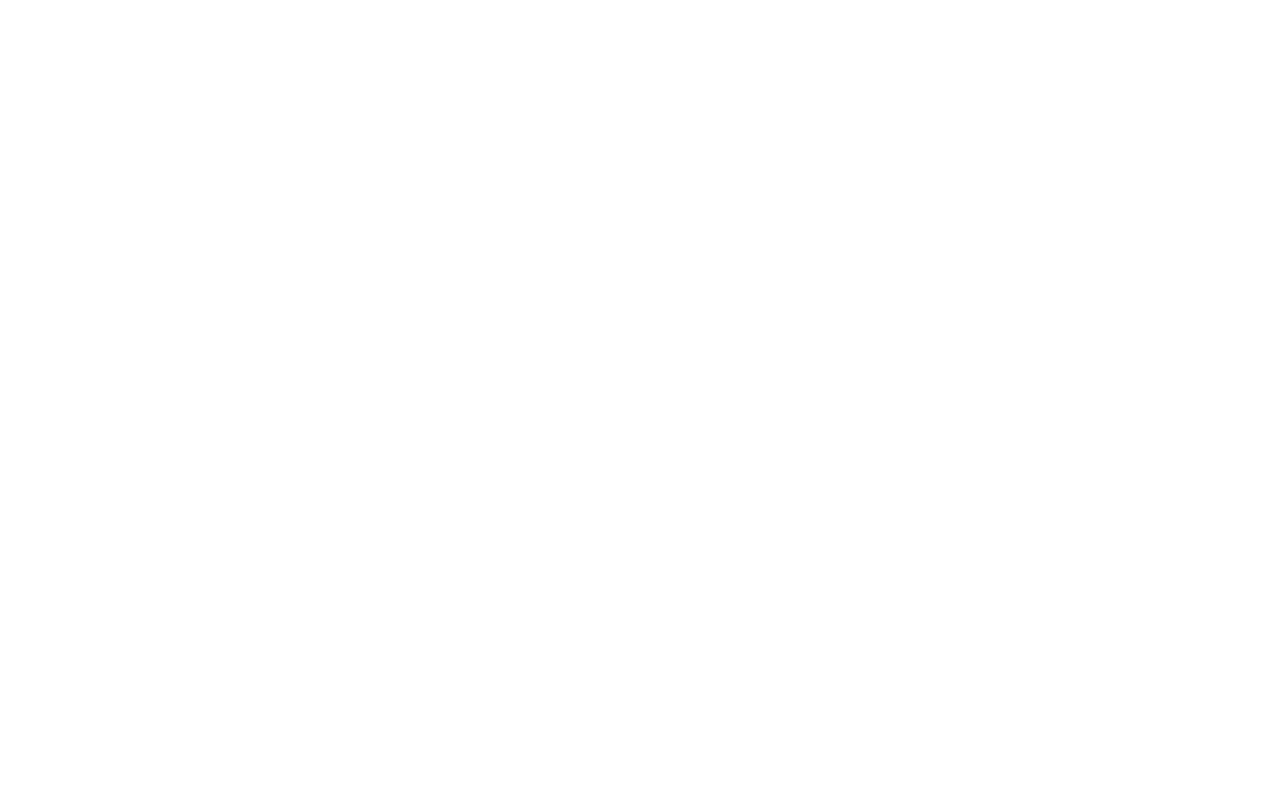
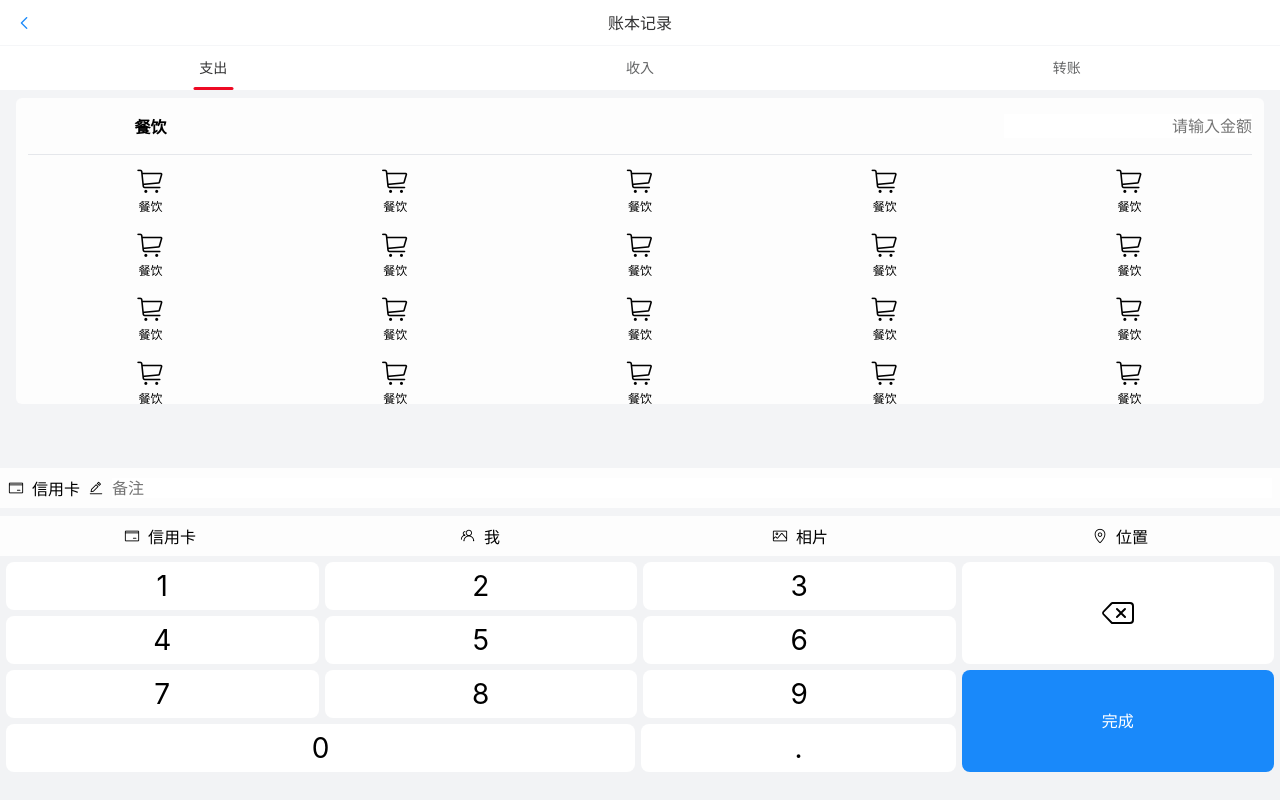
Before and after one commit to Tzdy/accountbook, a Vue app: page /takenote in a window 1280 px wide. Before the commit this address had no page. Built offline with nearby package versions, Linux system fonts and the light colour scheme.

Commit message:
feat: 添加一笔账单

```diff
--- a/components.d.ts
+++ b/components.d.ts
@@ -10,6 +10,7 @@
     RouterLink: typeof import('vue-router')['RouterLink']
     RouterView: typeof import('vue-router')['RouterView']
     SvgIcon: typeof import('./src/components/SvgIcon.vue')['default']
+    VanActionSheet: typeof import('vant/es')['ActionSheet']
     VanButton: typeof import('vant/es')['Button']
     VanCell: typeof import('vant/es')['Cell']
     VanDivider: typeof import('vant/es')['Divider']
@@ -17,7 +18,10 @@
     VanList: typeof import('vant/es')['List']
     VanLoading: typeof import('vant/es')['Loading']
     VanNavBar: typeof import('vant/es')['NavBar']
+    VanNumberKeyboard: typeof import('vant/es')['NumberKeyboard']
     VanPullRefresh: typeof import('vant/es')['PullRefresh']
+    VanTab: typeof import('vant/es')['Tab']
+    VanTabs: typeof import('vant/es')['Tabs']
     VantButton: typeof import('vant/es')['tButton']
   }
 }
--- a/src/App.vue
+++ b/src/App.vue
@@ -24,7 +24,6 @@
 
 #app {
     width: 100%;
-    max-width: 500px;
     height: 100%;
     overflow: hidden;
     position: absolute;
--- a/src/router/index.ts
+++ b/src/router/index.ts
@@ -8,6 +8,11 @@
       name: "home",
       component: () => import("@/views/HomeView.vue"),
     },
+    {
+      path: "/takenote",
+      name: "takenote",
+      component: () => import("@/views/TakeNoteView.vue"),
+    },
     // {
     //   path: "/login",
     //   name: "login",
--- a/src/views/HomeView.vue
+++ b/src/views/HomeView.vue
@@ -1,6 +1,7 @@
 <template>
     <van-nav-bar safe-area-inset-top title="账本记录" />
-    <div ref="scrollElement" class="main-container-height box-border overflow-x-hidden overflow-y-auto bg-gray-100"
+    <div ref="scrollElement"
+        class="main-container-height box-border overflow-x-hidden overflow-y-auto will-change-scroll bg-gray-100"
         @scroll="onScrollChange()">
         <van-pull-refresh style="overflow: visible;" v-model="loading" @refresh="onRefresh">
             <div class="min-main-container-height flex flex-col">
@@ -29,10 +30,12 @@
                     </div>
                     <!-- 操作 -->
                     <div class="mt-4 flex bg-gray-50 mx-3">
-                        <van-button class="w-full" size="medium" color="#001938">
-                            <van-icon class="align-middle" size="20" name="balance-list-o" />
-                            <span class="ml-2">记一笔</span>
-                        </van-button>
+                        <router-link class="w-full" :to="{ name: 'takenote' }">
+                            <van-button class="w-full" size="medium" color="#001938">
+                                <van-icon class="align-middle" size="20" name="balance-list-o" />
+                                <span class="ml-2">记一笔</span>
+                            </van-button>
+                        </router-link>
                     </div>
                 </div>
                 <!-- 记账展示 -->
@@ -44,7 +47,7 @@
                             <span class="font-600">{{ item.time }}</span>
                             <span class="mr-1 ml-auto text-sm">收入:</span>
                             <span class="mr-4 text-sm font-600">{{ item.income }}</span>
-                            <span class="mr-1 text-sm">支出: {{ index }}</span>
+                            <span class="mr-1 text-sm">支出:</span>
                             <span class="mr-0 text-sm font-600">{{ item.spend }}</span>
                         </div>
                         <div class="flex-col flex">
--- /dev/null
+++ b/src/views/TakeNoteView.vue
@@ -0,0 +1,156 @@
+<template>
+    <div class="bg-gray-100 h-full w-full flex-col flex">
+        <van-nav-bar title="账本记录" left-arrow safe-area-inset-top @click-left="onReturnPage" />
+        <van-tabs v-model:active="indexActive">
+            <van-tab title="支出"></van-tab>
+            <van-tab title="收入"></van-tab>
+            <van-tab title="转账"></van-tab>
+        </van-tabs>
+        <div class="px-3 mx-4 mt-2 bg-light-50 rounded-md flex flex-col overflow-auto">
+            <div class="py-4 flex border-b border-b-solid border-gray-200">
+                <span class="font-600 basis-1/5 text-center">餐饮</span>
+                <input style="direction: rtl;" class="h-full mr-0 ml-auto border-none" v-model="input" readonly
+                    placeholder="请输入金额" type="text">
+            </div>
+            <div class="flex flex-wrap py-2 gap-y-3 overflow-auto will-change-scroll">
+                <!-- row -->
+                <div v-for="(item, index) in (indexActive === 0 ? spendTypeList : incomeTypeList)" :key="index"
+                    class="flex flex-col items-center gap-y-1 w-full basis-1/5">
+                    <div></div>
+                    <van-icon :name="item.icon" size="28" />
+                    <span class="text-xs">{{ item.name }}</span>
+                </div>
+            </div>
+        </div>
+        <div class="mt-16 flex flex-col flex-grow-1">
+            <div class="w-screen flex flex-col bg-gray-100 gap-y-2 mt-auto">
+                <div class="flex bg-light-50 gap-x-2 items-center px-2">
+                    <div class="my-2 flex items-center gap-x-2 justify-center flex-shrink-0">
+                        <van-icon name="credit-pay" />
+                        <span class="ellipsis">信用卡</span>
+                    </div>
+                    <div class="flex items-center gap-x-2 justify-center flex-grow-1">
+                        <van-icon name="edit" />
+                        <input @focus="isNoteFocus = true" @blur="isNoteFocus = false" class="h-full w-full border-none"
+                            placeholder="备注" type="text">
+                    </div>
+                    <van-button v-show="isNoteFocus" class="flex-shrink-0" size="mini"
+                        style="background-color: #fcd34d; padding: 0 0.75rem;">
+                        ok
+                    </van-button>
+                </div>
+                <div class="flex bg-light-50 py-2">
+                    <div @click="isSelectAccountShow=true"
+                        class="basis-full flex items-center gap-x-2 justify-center overflow-hidden">
+                        <van-icon name="credit-pay" />
+                        <span class="ellipsis">信用卡</span>
+                    </div>
+                    <div class="basis-full flex items-center gap-x-2 justify-center overflow-hidden">
+                        <van-icon name="friends-o" />
+                        <span class="ellipsis">我</span>
+                    </div>
+                    <div class="basis-full flex items-center gap-x-2 justify-center overflow-hidden">
+                        <van-icon name="photo-o" />
+                        <span class="ellipsis">相片</span>
+                    </div>
+                    <div class="basis-full flex items-center gap-x-2 justify-center overflow-hidden">
+                        <van-icon name="location-o" />
+                        <span class="ellipsis">位置</span>
+                    </div>
+                </div>
+            </div>
+            <van-number-keyboard class="mb-0" style="position: static;" :show="true" theme="custom" extra-key="."
+                close-button-text="完成" @input="onInput" @delete="onDelete">
+            </van-number-keyboard>
+        </div>
+
+        <!-- 选择账户 -->
+        <van-action-sheet v-model:show="isSelectAccountShow" cancel-text="取消" description="这是一段描述信息"
+            close-on-click-action>
+            <template #description>
+                <div class="flex items-center text-xs">
+                    <span>选择账户</span>
+                    <van-icon class="mr-2 ml-auto text-dark-800" name="setting-o" />
+                    <span class="mr-4 text-dark-800">设置</span>
+                    <van-icon class="mr-2 text-dark-800" name="plus" />
+                    <span class="mr-0 text-dark-800">添加</span>
+                </div>
+            </template>
+            <div style="height: 12rem;" class="w-full bg-light-50 overflow-auto">
+                <div v-for="(item, index) in selectAccountActions" :key="index"
+                    class="px-3 py-3 flex items-center border-b border-b-solid border-gray-200">
+                    <van-icon size="20" name="cash-back-record" />
+                    <span class="ml-3 text-sm">{{ item.name }}</span>
+                    <span class="ml-8 text-xs">{{ item.number }}</span>
+                    <van-icon class="mr-0 ml-auto text-yellow-400" v-show="selectAccountIndex == index" size="20"
+                        name="success">
+                    </van-icon>
+                </div>
+            </div>
+        </van-action-sheet>
+    </div>
+</template>
+
+<script setup lang="ts">
+import $router from '@/router';
+import { ref, toRaw } from 'vue'
+
+const indexActive = ref(0)
+const input = ref('')
+const isSelectAccountShow = ref(false)
+const selectAccountIndex = ref(0)
+const selectAccountActions = ref([
+    { name: '现金', number: 100, },
+    { name: '储蓄卡', number: 4000, },
+    { name: '支付宝', number: 1.2 },
+    { name: '微信钱包', number: 0.6 },
+    { name: '现金', number: 100, },
+    { name: '储蓄卡', number: 4000, },
+    { name: '支付宝', number: 1.2 },
+    { name: '微信钱包', number: 0.6 },
+]);
+
+const spendTypeList = ref([
+    {
+        icon: 'shopping-cart-o',
+        name: '餐饮'
+    }
+])
+for (let i = 0; i < 20; i++) {
+    spendTypeList.value.push(structuredClone(toRaw(spendTypeList.value[0])))
+}
+
+const incomeTypeList = ref([
+    {
+        icon: 'shopping-cart-o',
+        name: '工资',
+    },
+])
+for (let i = 0; i < 20; i++) {
+    incomeTypeList.value.push(structuredClone(toRaw(incomeTypeList.value[0])))
+}
+
+
+const isNoteFocus = ref(false)
+
+function onReturnPage() {
+    $router.back()
+}
+
+function onInput(val: string) {
+    input.value += val
+}
+
+function onDelete() {
+    input.value = input.value.slice(0, input.value.length - 1)
+}
+
+</script>
+
+<style scoped>
+.ellipsis {
+    overflow: hidden;
+    text-overflow: ellipsis;
+    white-space: nowrap;
+}
+</style>
```
